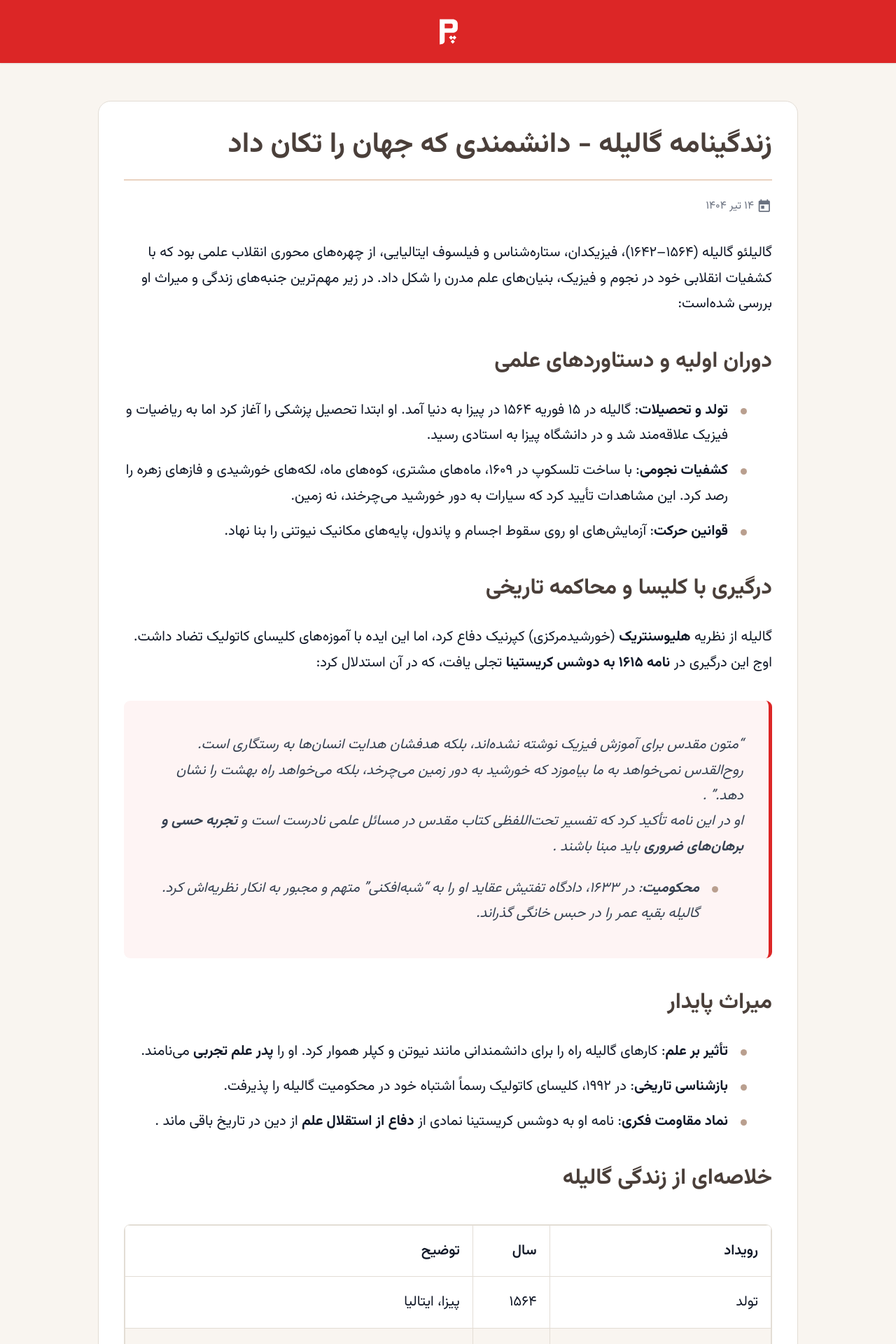
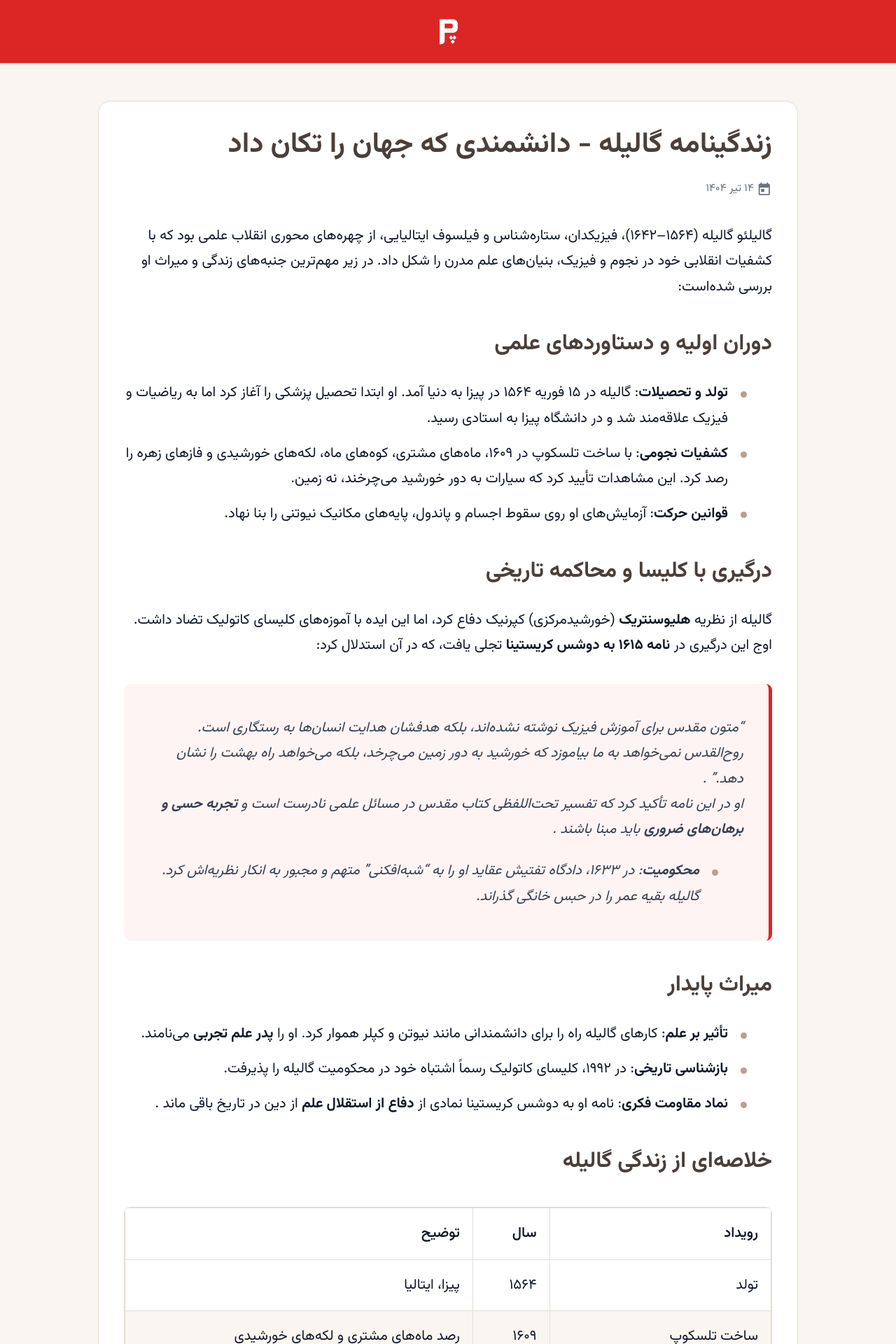
Before and after one commit to darkblog/darkblog.github.io, a Jekyll site: the page built from _posts/2025-7-5-68.md, in a window 1280 px wide. Shown: the top 1920 px of the page at 70% size. Built offline with Jekyll 4.4.1, drawn with Linux system fonts in a browser that asks for light colours.

Commit message:
Update post.html

```diff
--- a/_layouts/post.html
+++ b/_layouts/post.html
@@ -278,10 +278,6 @@
             color: var(--color-primary);
             margin-bottom: var(--spacing-md);
             text-align: right;
-        }
-        .title-separator {
-            border-bottom: 2px solid var(--color-soft-line);
-            margin-bottom: var(--spacing-md);
         }
         .post-meta {
             display: flex;
@@ -867,7 +863,6 @@
             <div class="container">
                 <article class="article-container">
                     <h1 class="article-title" itemprop="headline">{{ page.title }}</h1>
-                    <div class="title-separator"></div>
                     <div class="post-meta">
                         <span class="post-date" data-date="{{ page.date | date_to_xmlschema }}">
                             <svg viewBox="0 0 24 24" width="18" height="18">
```
